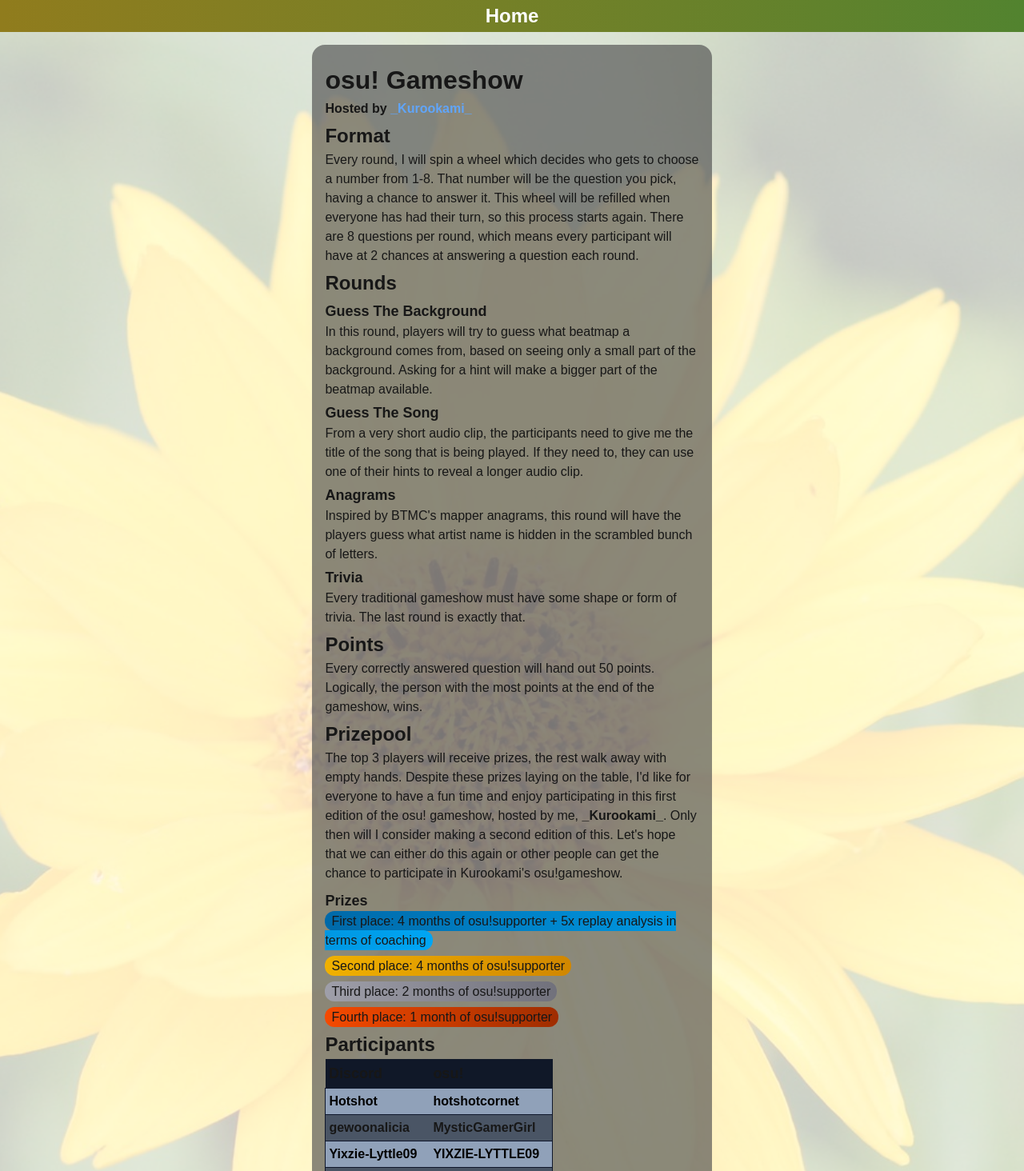
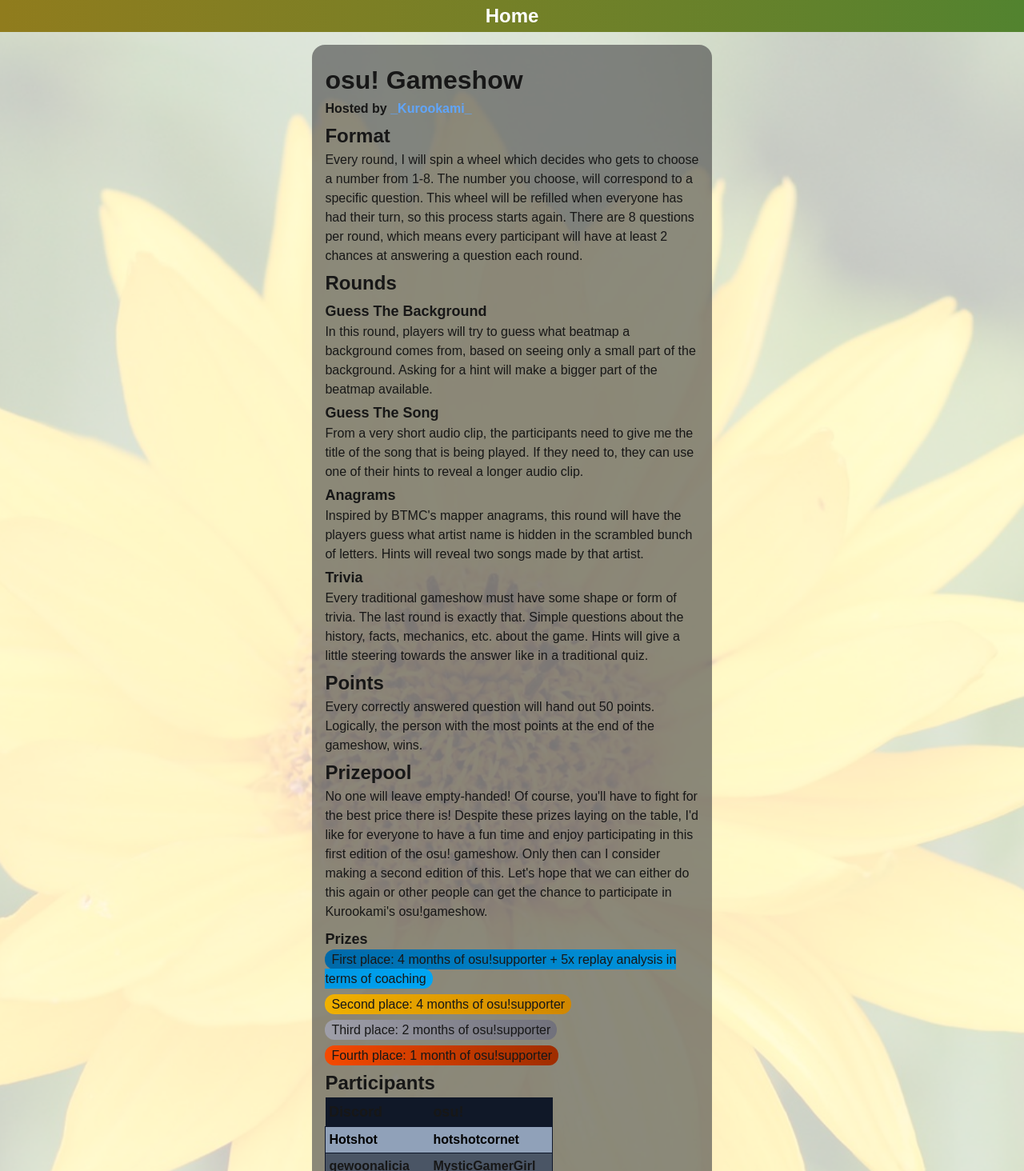
Before and after one commit to CLFlix/osugameshowPublic, a Next.js app: page / in a window 1280 px wide. Shown: the top 1464 px of the page at 80% size. Built offline with nearby package versions, Linux system fonts and the light colour scheme.

Commit message:
revised information

```diff
--- a/app/page.tsx
+++ b/app/page.tsx
@@ -26,10 +26,10 @@
           <h2>Format</h2>
           <p>
             Every round, I will spin a wheel which decides who gets to choose a
-            number from 1-8. That number will be the question you pick, having a
-            chance to answer it. This wheel will be refilled when everyone has
-            had their turn, so this process starts again. There are 8 questions
-            per round, which means every participant will have at 2 chances at
+            number from 1-8. The number you choose, will correspond to a
+            specific question. This wheel will be refilled when everyone has had
+            their turn, so this process starts again. There are 8 questions per
+            round, which means every participant will have at least 2 chances at
             answering a question each round.
           </p>
           <h2>Rounds</h2>
@@ -49,11 +49,14 @@
           <p>
             Inspired by BTMC's mapper anagrams, this round will have the players
             guess what artist name is hidden in the scrambled bunch of letters.
+            Hints will reveal two songs made by that artist.
           </p>
           <h3>Trivia</h3>
           <p>
             Every traditional gameshow must have some shape or form of trivia.
-            The last round is exactly that.
+            The last round is exactly that. Simple questions about the history,
+            facts, mechanics, etc. about the game. Hints will give a little
+            steering towards the answer like in a traditional quiz.
           </p>
           <h2>Points</h2>
           <p>
@@ -63,14 +66,13 @@
           </p>
           <h2>Prizepool</h2>
           <p>
-            The top 3 players will receive prizes, the rest walk away with empty
-            hands. Despite these prizes laying on the table, I'd like for
-            everyone to have a fun time and enjoy participating in this first
-            edition of the osu! gameshow, hosted by me,{" "}
-            <strong>_Kurookami_</strong>. Only then will I consider making a
-            second edition of this. Let's hope that we can either do this again
-            or other people can get the chance to participate in Kurookami's
-            osu!gameshow.
+            No one will leave empty-handed! Of course, you'll have to fight for
+            the best price there is! Despite these prizes laying on the table,
+            I'd like for everyone to have a fun time and enjoy participating in
+            this first edition of the osu! gameshow. Only then can I consider
+            making a second edition of this. Let's hope that we can either do
+            this again or other people can get the chance to participate in
+            Kurookami's osu!gameshow.
           </p>
           <p className="mt-2 text-lg">
             <strong>Prizes</strong>
```
